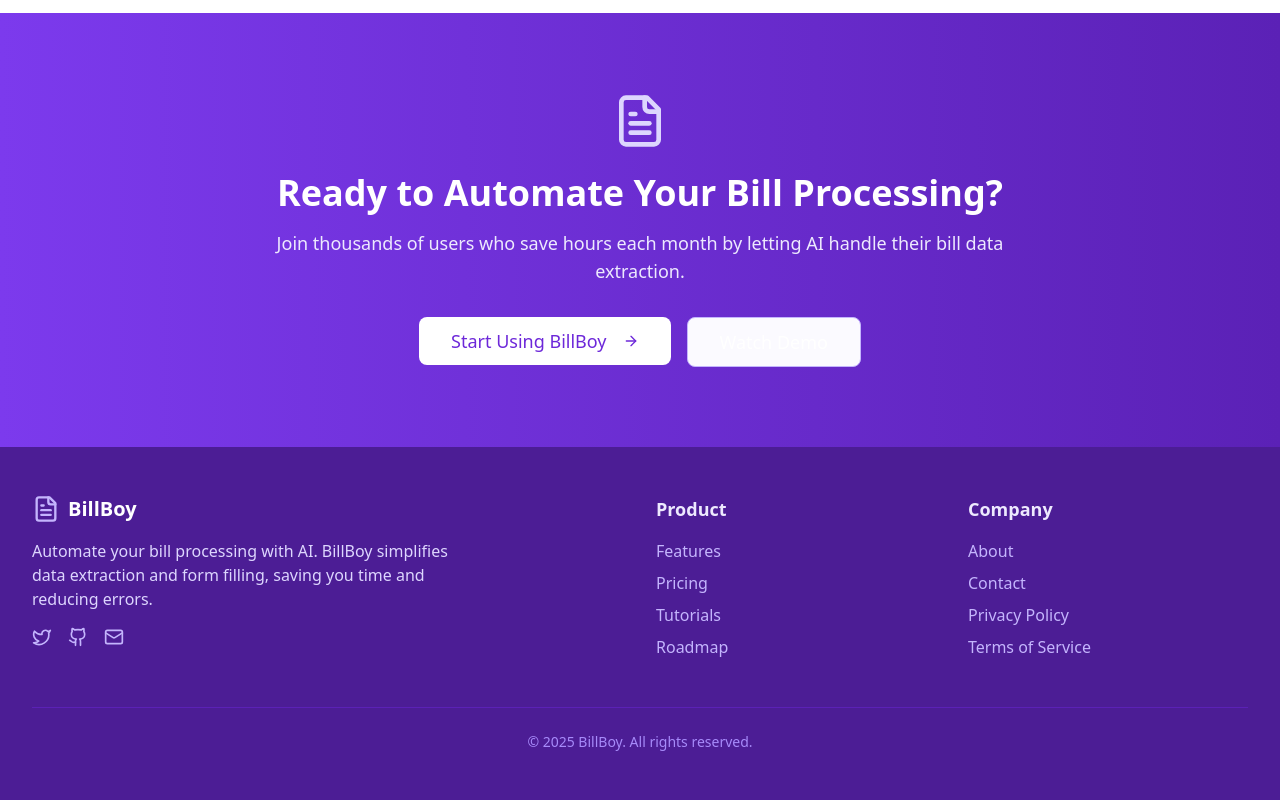
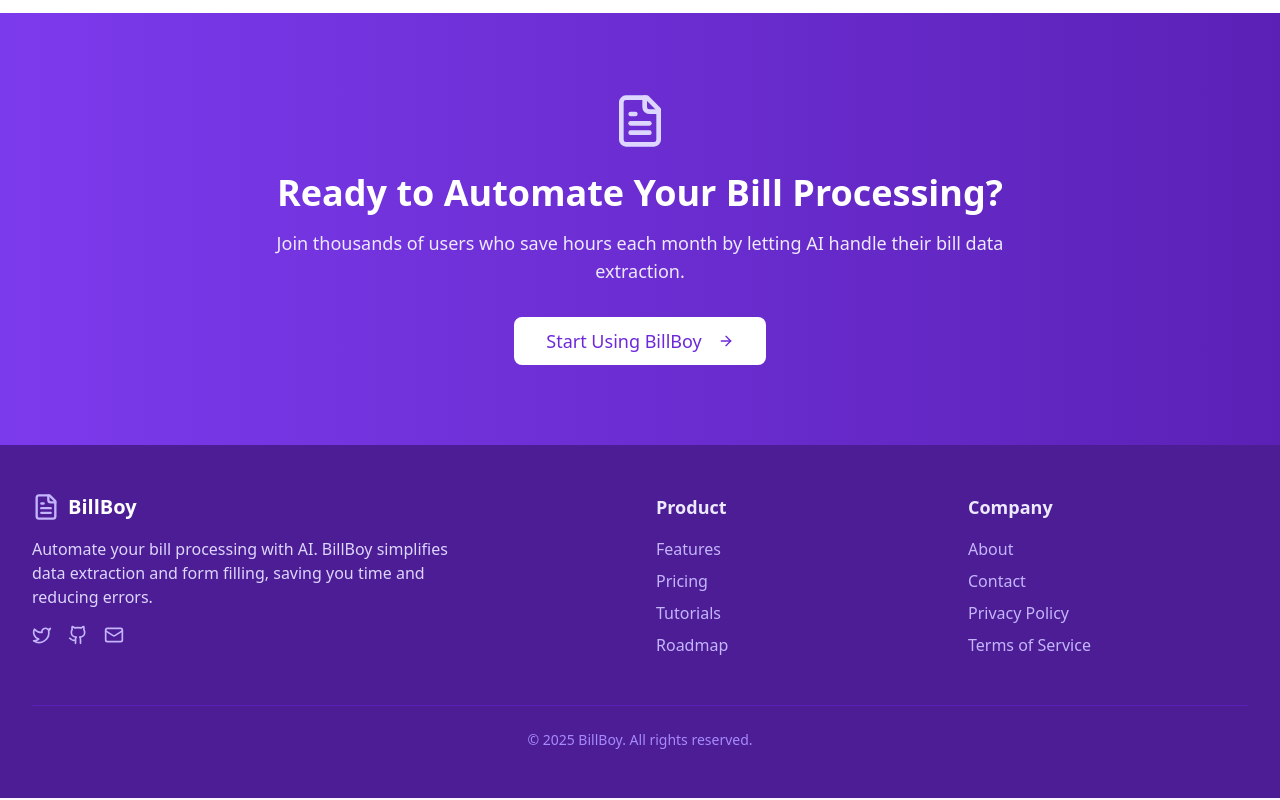
Before and after one commit to 9eren/billboy-ai-scribe, a React (Vite) app: page / in a window 1280 px wide. Shown: the part 2450-3250 px from the top of the page. Built offline with nearby package versions, Linux system fonts and the light colour scheme.

Commit message:
Remove demo content

```diff
--- a/src/components/CallToAction.tsx
+++ b/src/components/CallToAction.tsx
@@ -18,15 +18,10 @@ const CallToAction: React.FC = () => {
           <p className="text-lg text-purple-100 mb-8">
             Join thousands of users who save hours each month by letting AI handle their bill data extraction.
           </p>
-          <div className="flex flex-col sm:flex-row justify-center gap-4">
+          <div className="flex justify-center">
             <Link to="/scan">
               <Button className="bg-white text-purple-700 hover:bg-purple-100 px-8 py-6 rounded-lg font-medium text-lg">
                 Start Using BillBoy <ArrowRight className="ml-2 h-5 w-5" />
-              </Button>
-            </Link>
-            <Link to="/demo">
-              <Button variant="outline" className="text-white border-purple-300 hover:bg-purple-700 px-8 py-6 rounded-lg font-medium text-lg">
-                Watch Demo
               </Button>
             </Link>
           </div>
```
